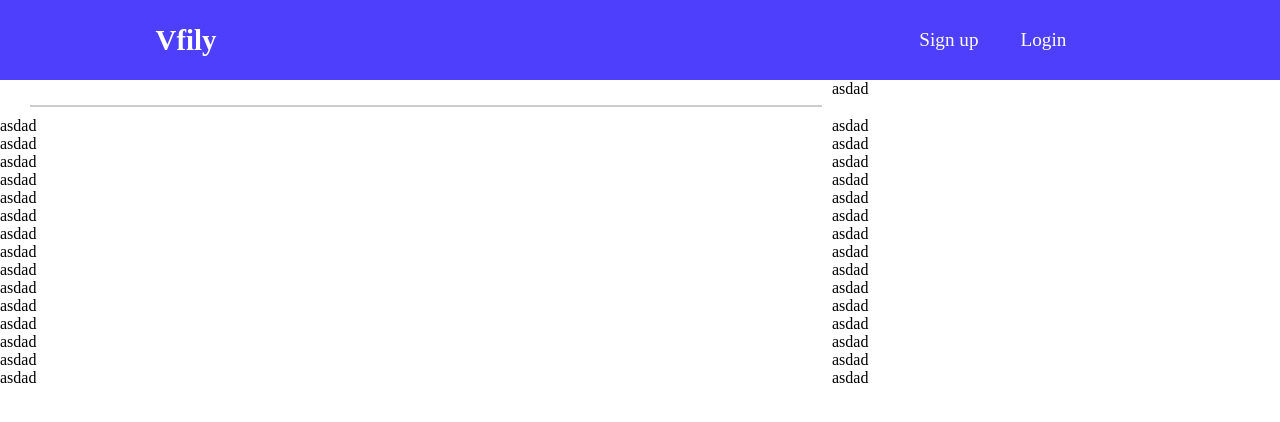
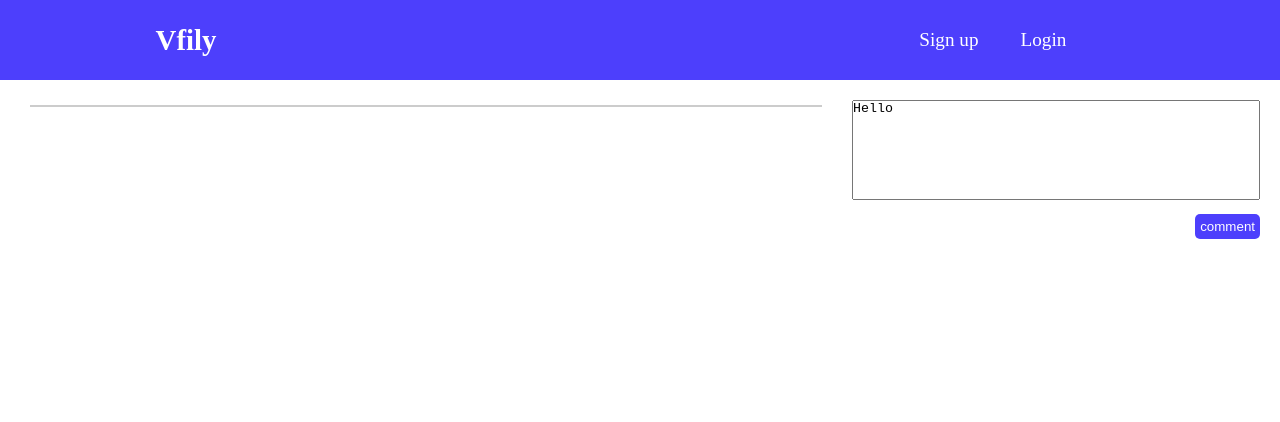
Before and after one commit to malviya-abhishek/vfily, a React (Create React App) app in the folder frontend/: page /video/0 in a window 1280 px wide. Shown: the top 422 px of the page. Built offline with nearby package versions, Linux system fonts and the light colour scheme; no server answers.

Commit message:
comment function

```diff
--- /dev/null
+++ b/frontend/src/components/Comment/Comment.js
@@ -0,0 +1,36 @@
+import React from "react";
+import classes from "./Comment.module.css";
+
+function Comment(props) {
+	return (
+		<div className={classes["container"]}>
+			<form>
+				{/* Comment */}
+				<div>
+					<textarea
+						className={classes["input-comment"]}
+						type="textarea"
+						name="description"
+						value={"Hello"}
+						onChange={() => {
+							console.log("Hello world");
+						}}
+						placeholder="Enter Description"
+					/>
+				</div>
+				{/* Comment end */}
+				<button
+					type="submit"
+					className={classes["sub-btn"]}
+					onClick={() => {
+						console.log("Hello world");
+					}}
+				>
+					comment
+				</button>
+			</form>
+		</div>
+	);
+}
+
+export default Comment;
--- /dev/null
+++ b/frontend/src/components/Comment/Comment.module.css
@@ -0,0 +1,22 @@
+.container{
+}
+
+.input-comment{
+  /* border: none; */
+  resize: none;
+  height: 100px;
+  width: 100%;
+}
+
+
+
+.sub-btn {
+  margin-top: 10px;
+  float: right;
+	padding: 5px;
+	border: transparent;
+	border-radius: 5px;
+	background: rgba(77, 63, 252, 1);
+	color: white;
+	cursor: pointer;
+}
--- a/frontend/src/components/Player/Player.module.css
+++ b/frontend/src/components/Player/Player.module.css
@@ -10,6 +10,7 @@
 	margin-top: 30px;
 	width: 100%;
 	height: 555px;
+  background-color: black;
 }
 
 
--- a/frontend/src/container/VideoPlayer/VideoPlayer.js
+++ b/frontend/src/container/VideoPlayer/VideoPlayer.js
@@ -1,6 +1,7 @@
 import React, { useEffect, useState } from "react";
 import Player from "../../components/Player/Player";
 import Button from "../../components/Button/Button";
+import Comment from "../../components/Comment/Comment";
 import classes from "./VideoPlayer.module.css";
 import axios from "axios";
 axios.defaults.withCredentials = true;
@@ -56,7 +57,7 @@ function VideoPlayer(props) {
 	}
 
 	function CreateLinkHandler() {
-		const data = {shared: true};
+		const data = { shared: true };
 		axios
 			.post(
 				`http://localhost:3030/videos/shared/${props.match.params.videoId}`,
@@ -72,7 +73,7 @@ function VideoPlayer(props) {
 			.catch((err) => {});
 	}
 
-	function DeleteLinkHandler(){
+	function DeleteLinkHandler() {
 		const data = { shared: false };
 		axios
 			.post(
@@ -92,19 +93,23 @@ function VideoPlayer(props) {
 
 	return (
 		<div className={classes.playerBlock}>
-			< span className={classes.video} >
+			<span className={classes.video}>
 				<Player
 					title={state.title}
 					url={state.url}
 					description={state.description}
 					thumbnail={state.thumbnail}
 				/>
-			</span >
+			</span>
+
 			{props.logged && props.shared !== true ? (
 				<div className={classes["create-link"]}>
 					{state.sharedURL ? (
 						<>
-							<Button danger = {true} onClickHandler={DeleteLinkHandler}>
+							<Button
+								danger={true}
+								onClickHandler={DeleteLinkHandler}
+							>
 								Delete Link
 							</Button>
 
@@ -129,37 +134,10 @@ function VideoPlayer(props) {
 					)}
 				</div>
 			) : null}
-			<div>asdad</div>
-			<div>asdad</div>
-			<div>asdad</div>
-			<div>asdad</div>
-			<div>asdad</div>
-			<div>asdad</div>
-			<div>asdad</div>
-			<div>asdad</div>
-			<div>asdad</div>
-			<div>asdad</div>
-			<div>asdad</div>
-			<div>asdad</div>
-			<div>asdad</div>
-			<div>asdad</div>
-			<div>asdad</div>
-			<div>asdad</div>
-			<div>asdad</div>
-			<div>asdad</div>
-			<div>asdad</div>
-			<div>asdad</div>
-			<div>asdad</div>
-			<div>asdad</div>
-			<div>asdad</div>
-			<div>asdad</div>
-			<div>asdad</div>
-			<div>asdad</div>
-			<div>asdad</div>
-			<div>asdad</div>
-			<div>asdad</div>
-			<div>asdad</div>
-			<div>asdad</div>
+
+			<div className={classes["comment"]}>
+				<Comment />
+			</div>
 		</div>
 	);
 }
--- a/frontend/src/container/VideoPlayer/VideoPlayer.module.css
+++ b/frontend/src/container/VideoPlayer/VideoPlayer.module.css
@@ -41,6 +41,11 @@
 	word-wrap: break-word;
 }
 
+.comment{
+	margin: 20px;
+
+}
+
 @media screen and (max-width: 730px) {
 	.playerBlock {
 		display: grid;
@@ -59,4 +64,6 @@
 		top: 0px;
 		width: 100%;
 	}
+
+
 }
```
Lines whose indentation alone changed are shown as unchanged.
